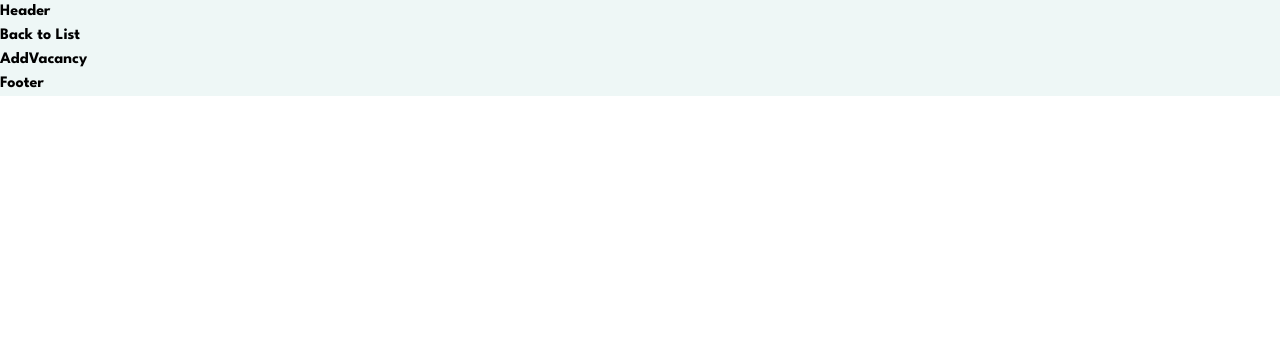
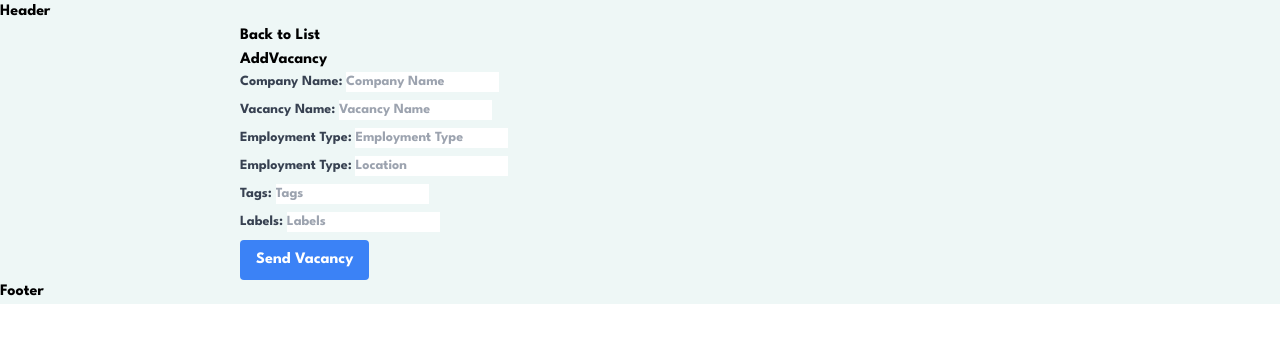
Before and after one commit to DaranDachte/Job_listings_with_add_and_edit_forms, a React (Vite) app: page /add in a window 1280 px wide. Shown: the top 342 px of the page. Built offline with nearby package versions, Linux system fonts and the light colour scheme.

Commit message:
form add vacancy was created

```diff
--- a/src/Components/Container/Content/AddVacancy/AddVacancy.tsx
+++ b/src/Components/Container/Content/AddVacancy/AddVacancy.tsx
@@ -1,13 +1,122 @@
-import { Link } from "react-router-dom";
+import { Link, useNavigate } from "react-router-dom";
+import { useState } from "react";
+import { useDispatch } from "react-redux";
+import { ADD_JOB_VACANCY } from "../../../../actions";
+const AddVacancy = () => {
+  const [companyName, setCompanyName] = useState("");
+  const [vacancyName, setVacancyName] = useState("");
+  const [employmentType, setEmploymentType] = useState("");
+  const [location, setLocation] = useState("");
+  const [tags, setTags] = useState("");
+  const [labels, setLabels] = useState("");
+  const dispatch = useDispatch();
+  const navigate = useNavigate();
+  const labelClasses = "block text-gray-700 text-sm font-bold mb-2";
+  const handleSubmit = (e) => {
+    e.preventDefault();
+    const allIn =
+      companyName &&
+      vacancyName &&
+      employmentType &&
+      location &&
+      tags &&
+      labels;
 
-const AddVacancy = () => {
+    if (allIn) {
+      const data = {
+        companyName,
+        vacancyName,
+        employmentType,
+        location,
+        tags: tags.split(", "),
+        labels: labels.split(", "),
+      };
+      dispatch(ADD_JOB_VACANCY(data));
+      // dispatch ({type:"ADD_JOB_VACANCY", payload:data })
+
+      setCompanyName("");
+      setVacancyName("");
+      setEmploymentType("");
+      setLocation("");
+      setTags("");
+      setLabels("");
+      navigate(-1);
+    }
+  };
   return (
-    <>
+    <div className="flex flex-col  w-[50rem]  my-0 mx-auto">
       <div>
         <Link to={"/"}>Back to List</Link>
       </div>
-      <div>AddVacancy</div>
-    </>
+      <header>
+        <h2>AddVacancy</h2>
+      </header>
+      <form onSubmit={handleSubmit}>
+        <label className={labelClasses} htmlFor="companyName">
+          <span>Company Name: </span>
+          <input
+            type="text"
+            value={companyName}
+            onChange={(e) => setCompanyName(e.target.value)}
+            name="companyName"
+            placeholder="Company Name"
+          />
+        </label>
+        <label className={labelClasses} htmlFor="vacancyName">
+          <span>Vacancy Name: </span>
+          <input
+            type="text"
+            value={vacancyName}
+            onChange={(e) => setVacancyName(e.target.value)}
+            name="vacancyName"
+            placeholder="Vacancy Name"
+          />
+        </label>
+        <label className={labelClasses} htmlFor="employmentType">
+          <span>Employment Type: </span>
+          <input
+            type="text"
+            name="employmentType"
+            placeholder="Employment Type"
+            value={employmentType}
+            onChange={(e) => setEmploymentType(e.target.value)}
+          />
+        </label>
+        <label className={labelClasses} htmlFor="location">
+          <span>Employment Type: </span>
+          <input
+            type="text"
+            name="location"
+            placeholder="Location"
+            value={location}
+            onChange={(e) => setLocation(e.target.value)}
+          />
+        </label>
+        <label className={labelClasses} htmlFor="tags">
+          <span>Tags: </span>
+          <input
+            type="text"
+            name="tags"
+            placeholder="Tags"
+            value={tags}
+            onChange={(e) => setTags(e.target.value)}
+          />
+        </label>
+        <label className={labelClasses} htmlFor="labels">
+          <span>Labels: </span>
+          <input
+            type="text"
+            name="labels"
+            placeholder="Labels"
+            value={labels}
+            onChange={(e) => setLabels(e.target.value)}
+          />
+        </label>
+        <button className="bg-blue-500 hover:bg-blue-700 text-white font-bold py-2 px-4 rounded">
+          Send Vacancy
+        </button>
+      </form>
+    </div>
   );
 };
 
--- a/src/Components/Container/Content/Home/Home.tsx
+++ b/src/Components/Container/Content/Home/Home.tsx
@@ -1,14 +1,11 @@
 import SearchForm from "../SearchForm/SearchForm";
 import List from "../List/List";
-import { Link } from "react-router-dom";
 
 const Home = () => {
   return (
     <div>
       <SearchForm />
-      <div>
-        <Link to={"/add"}> Add Vacancy</Link>
-      </div>
+
       <List />
     </div>
   );
--- a/src/Components/Container/Content/List/List.tsx
+++ b/src/Components/Container/Content/List/List.tsx
@@ -1,11 +1,17 @@
 import { useSelector } from "react-redux";
 import Item from "./Item/Item";
+import { Link } from "react-router-dom";
 
 const List = () => {
   const jobVacancies = useSelector((state) => state.jobVacancies);
 
   return (
     <div className="flex flex-col  w-[70rem]  my-0 mx-auto">
+      <div>
+        <button className="bg-blue-500 hover:bg-blue-700 text-white font-bold py-2 px-4 rounded">
+          <Link to={"/add"}> Add Vacancy</Link>
+        </button>
+      </div>
       <ul>
         {jobVacancies.map((vacancy) => (
           <Item key={vacancy.id} vacancy={vacancy} />
--- a/src/reducers/jobVacancies.ts
+++ b/src/reducers/jobVacancies.ts
@@ -7,7 +7,7 @@ import account from "../assets/img/account.svg";
 import faceit from "../assets/img/faceit.svg";
 import insure from "../assets/img/insure.svg";
 import loop from "../assets/img/loopStudios.svg";
-import myHome from "../assets/img/loopStudios.svg";
+import myHome from "../assets/img/myhome.svg";
 import shortly from "../assets/img/shortly.svg";
 import airFilter from "../assets/img/airFilter.svg";
 //function getImgUrl(name) {
```
